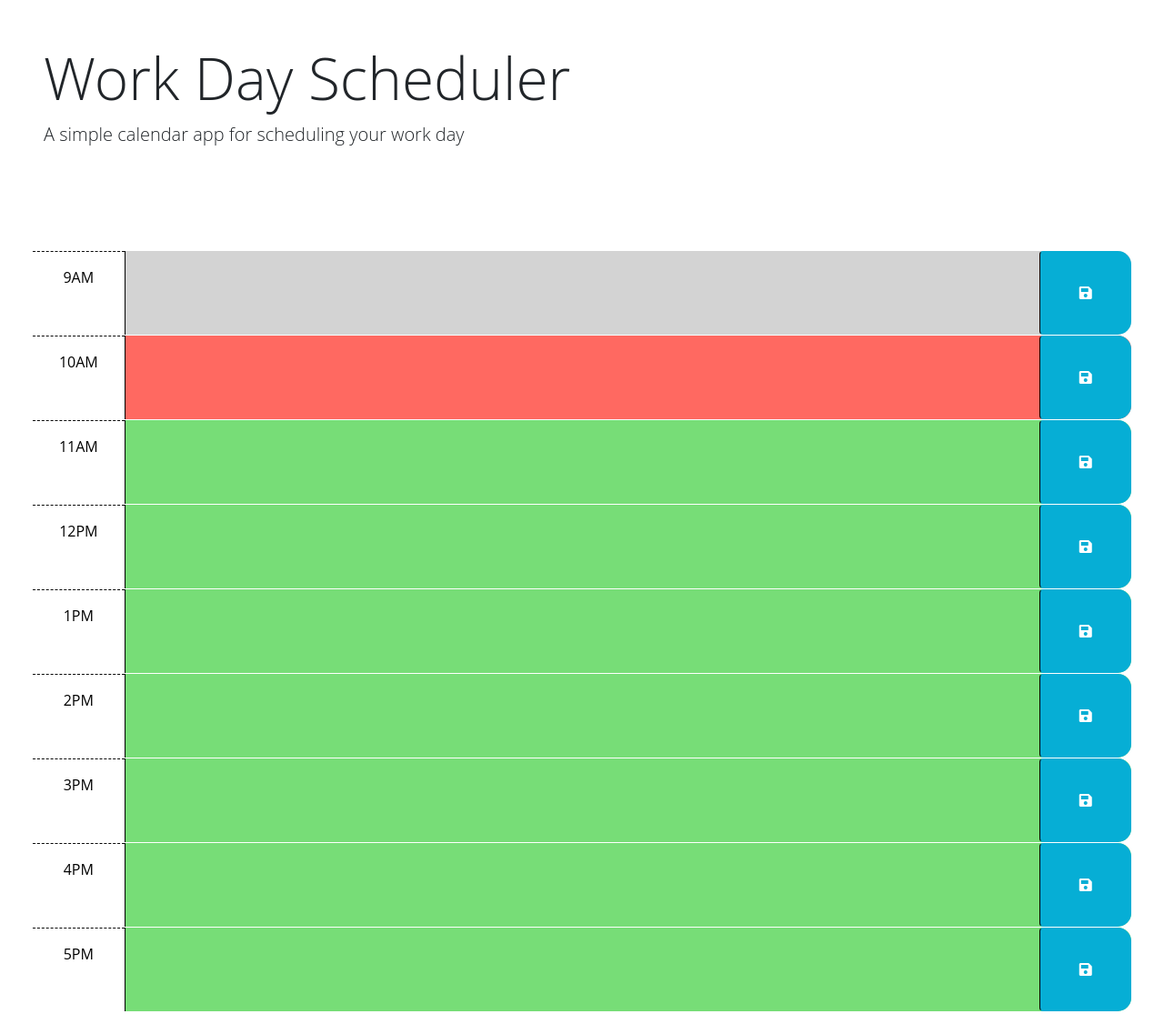
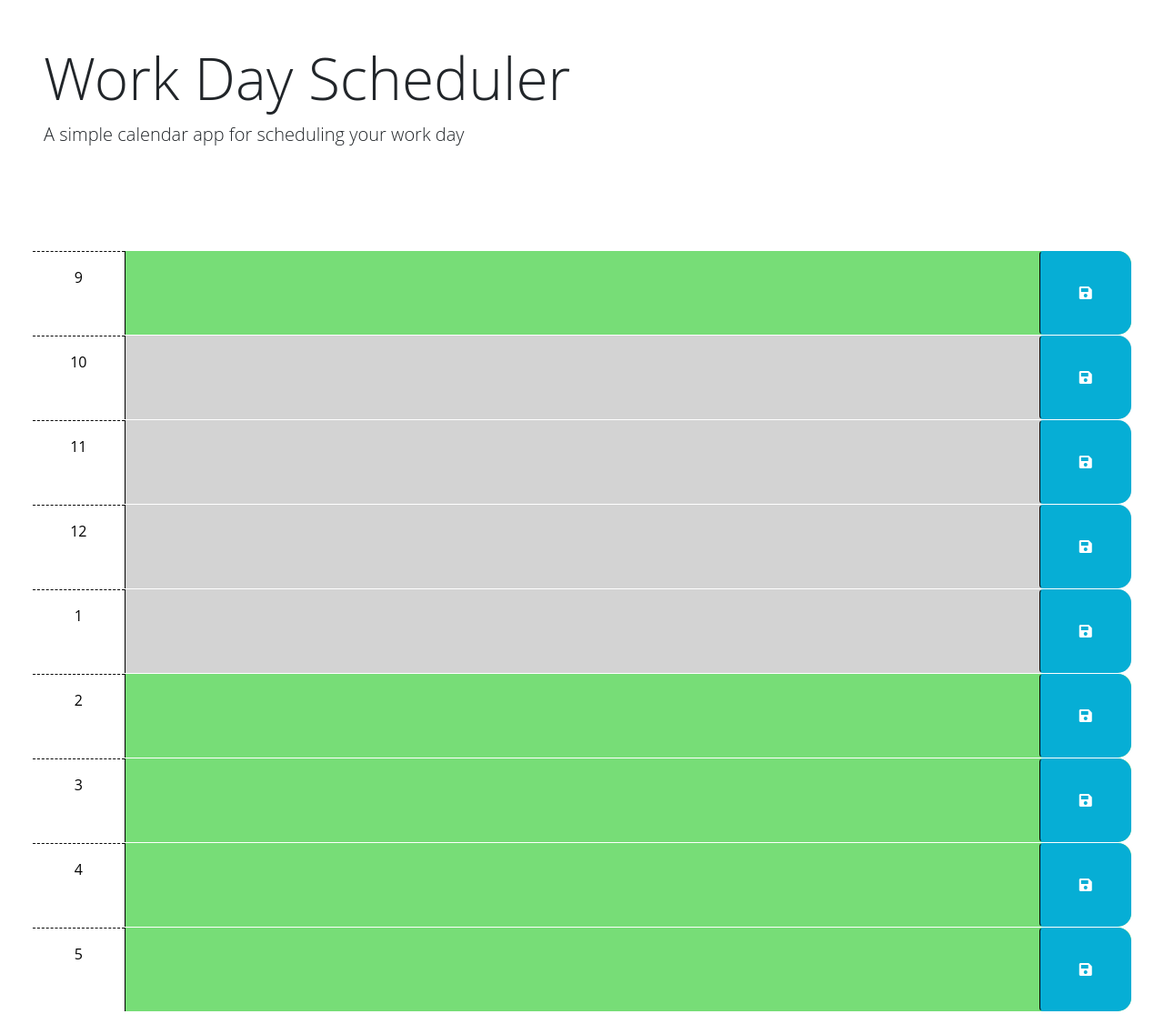
Before and after one commit to christianbmartinez/work-scheduler-app, a plain HTML site: page index.html in a window 1280 px wide. Shown: the whole page at 91% size. Drawn offline with nearby package versions, Linux system fonts and the light colour scheme.

Commit message:
Running into a bunch of issues because the clock goes from 12 to 1, so there has to be something in dayjs where we can differentiate the clock with some logic

```diff
--- a/index.html
+++ b/index.html
@@ -42,8 +42,8 @@
         -->
 
       <!-- Example of a past time block. The "past" class adds a gray background color. -->
-      <div id="hour-9" class="row time-block past">
-        <div class="col-2 col-md-1 hour text-center py-3">9AM</div>
+      <div id="hour-9" class="row time-block">
+        <div class="col-2 col-md-1 hour text-center py-3">9</div>
         <textarea class="col-8 col-md-10 description" rows="3"> </textarea>
         <button class="btn saveBtn col-2 col-md-1" aria-label="save">
           <i class="fas fa-save" aria-hidden="true"></i>
@@ -51,8 +51,8 @@
       </div>
 
       <!-- Example of a present time block. The "present" class adds a red background color. -->
-      <div id="hour-10" class="row time-block present">
-        <div class="col-2 col-md-1 hour text-center py-3">10AM</div>
+      <div id="hour-10" class="row time-block">
+        <div class="col-2 col-md-1 hour text-center py-3">10</div>
         <textarea class="col-8 col-md-10 description" rows="3"> </textarea>
         <button class="btn saveBtn col-2 col-md-1" aria-label="save">
           <i class="fas fa-save" aria-hidden="true"></i>
@@ -60,56 +60,56 @@
       </div>
 
       <!-- Example of a future time block. The "future" class adds a green background color. -->
-      <div id="hour-11" class="row time-block future">
-        <div class="col-2 col-md-1 hour text-center py-3">11AM</div>
+      <div id="hour-11" class="row time-block">
+        <div class="col-2 col-md-1 hour text-center py-3">11</div>
         <textarea class="col-8 col-md-10 description" rows="3"> </textarea>
         <button class="btn saveBtn col-2 col-md-1" aria-label="save">
           <i class="fas fa-save" aria-hidden="true"></i>
         </button>
       </div>
 
-      <div id="hour-12" class="row time-block future">
-        <div class="col-2 col-md-1 hour text-center py-3">12PM</div>
+      <div id="hour-12" class="row time-block">
+        <div class="col-2 col-md-1 hour text-center py-3">12</div>
         <textarea class="col-8 col-md-10 description" rows="3"> </textarea>
         <button class="btn saveBtn col-2 col-md-1" aria-label="save">
           <i class="fas fa-save" aria-hidden="true"></i>
         </button>
       </div>
 
-      <div id="hour-1" class="row time-block future">
-        <div class="col-2 col-md-1 hour text-center py-3">1PM</div>
+      <div id="hour-1" class="row time-block">
+        <div class="col-2 col-md-1 hour text-center py-3">1</div>
         <textarea class="col-8 col-md-10 description" rows="3"> </textarea>
         <button class="btn saveBtn col-2 col-md-1" aria-label="save">
           <i class="fas fa-save" aria-hidden="true"></i>
         </button>
       </div>
 
-      <div id="hour-2" class="row time-block future">
-        <div class="col-2 col-md-1 hour text-center py-3">2PM</div>
+      <div id="hour-2" class="row time-block">
+        <div class="col-2 col-md-1 hour text-center py-3">2</div>
         <textarea class="col-8 col-md-10 description" rows="3"> </textarea>
         <button class="btn saveBtn col-2 col-md-1" aria-label="save">
           <i class="fas fa-save" aria-hidden="true"></i>
         </button>
       </div>
 
-      <div id="hour-3" class="row time-block future">
-        <div class="col-2 col-md-1 hour text-center py-3">3PM</div>
+      <div id="hour-3" class="row time-block">
+        <div class="col-2 col-md-1 hour text-center py-3">3</div>
         <textarea class="col-8 col-md-10 description" rows="3"> </textarea>
         <button class="btn saveBtn col-2 col-md-1" aria-label="save">
           <i class="fas fa-save" aria-hidden="true"></i>
         </button>
       </div>
 
-      <div id="hour-4" class="row time-block future">
-        <div class="col-2 col-md-1 hour text-center py-3">4PM</div>
+      <div id="hour-4" class="row time-block">
+        <div class="col-2 col-md-1 hour text-center py-3">4</div>
         <textarea class="col-8 col-md-10 description" rows="3"> </textarea>
         <button class="btn saveBtn col-2 col-md-1" aria-label="save">
           <i class="fas fa-save" aria-hidden="true"></i>
         </button>
       </div>
 
-      <div id="hour-5" class="row time-block future">
-        <div class="col-2 col-md-1 hour text-center py-3">5PM</div>
+      <div id="hour-5" class="row time-block">
+        <div class="col-2 col-md-1 hour text-center py-3">5</div>
         <textarea class="col-8 col-md-10 description" rows="3"> </textarea>
         <button class="btn saveBtn col-2 col-md-1" aria-label="save">
           <i class="fas fa-save" aria-hidden="true"></i>
--- a/script.js
+++ b/script.js
@@ -13,12 +13,22 @@ $(function () {
   const three = $('#hour-3')
   const four = $('#hour-4')
   const five = $('#hour-5')
+  // Get the hours that have passed since the app was launched. Minus it by 9, which is the starting time for our app
+  const hoursPassedSinceNine = dayjs().format('H') - 9
+  console.log('Hours passed since 9:', hoursPassedSinceNine, 'hours')
   // Get the current hour, whether it's am or pm, and store it
-  const currentHour = dayjs().format('hhA')
+  const currentHour = dayjs().format('H')
   // Loop through the app children, then loop through their children, and return the innerText. 9AM, 10AM, etc
   for (let i = 0; i < app[0].children.length; i++) {
     for (let j = 0; j < app[i].children.length; j++) {
-      console.log(app[i].children[j].innerText)
+      if (app[i].children[j].innerText < currentHour) {
+        console.log(app[i].children[j].innerText, currentHour)
+        app[i].children[j].classList.add('past')
+      } else if (app[i].children[j].innerText === currentHour) {
+        app[i].children[j].classList.add('present')
+      } else {
+        app[i].children[j].classList.add('future')
+      }
     }
   }
 
```
